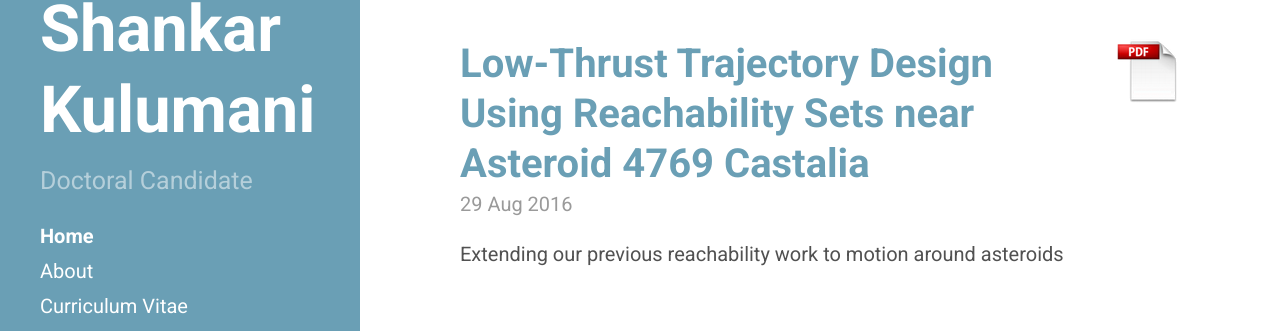
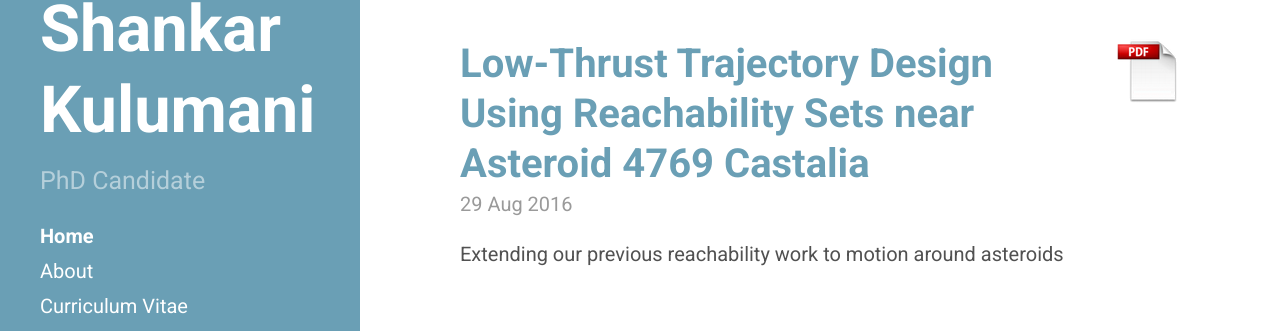
Before and after one commit to skulumani/skulumani.github.io, a Jekyll site: the page built from index.html, in a window 1280 px wide. Shown: the part 381-712 px from the top of the page. Built offline with Jekyll 4.4.1, drawn with Linux system fonts in a browser that asks for light colours; the list of posts is cut into pages by our own code.

Commit message:
Change to PhD candidate

```diff
--- a/_config.yml
+++ b/_config.yml
@@ -9,8 +9,8 @@ permalink:        pretty
 
 # Setup
 title:            Shankar Kulumani
-tagline:          'Doctoral Candidate'
-description:      'Doctoral Candidate'
+tagline:          'PhD Candidate'
+description:      'PhD Candidate'
 url:              https://skulumani.github.io
 baseurl:          /
 
```
